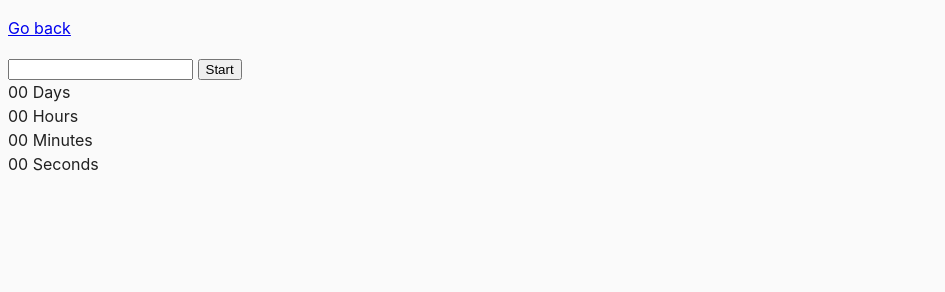
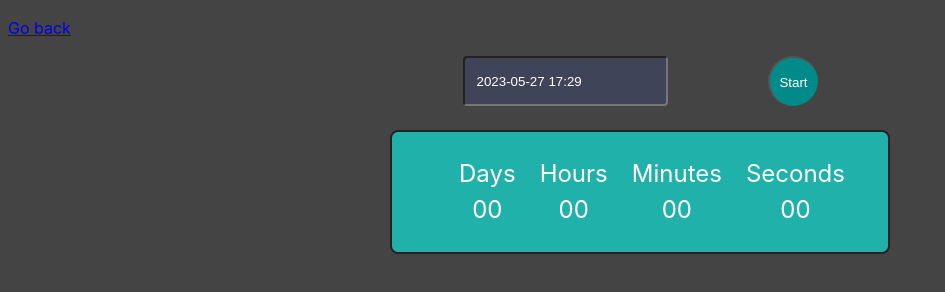
Before and after one commit to savchenkolex/goit-js-hw-09, a website built with Parcel: page src/02-timer.html in a window 1280 px wide. Shown: the whole page, without its empty margins (0-945 px from the left). Built offline with nearby package versions, Linux system fonts and the light colour scheme.

Commit message:
timer done

```diff
--- a/package.json
+++ b/package.json
@@ -14,6 +14,7 @@
     "parcel": "^2.9.0"
   },
   "dependencies": {
+    "flatpickr": "^4.6.13",
     "modern-normalize": "^2.0.0"
   }
 }
--- a/src/02-timer.html
+++ b/src/02-timer.html
@@ -6,12 +6,12 @@
     <title>Countdown timer</title>
     <link rel="stylesheet" href="css/common.css" />
   </head>
-  <body>
+  <body class="cdt-body">
     <p><a href="index.html">Go back</a></p>
-
+<div class="time-wrapper">
     <input type="text" id="datetime-picker" />
     <button type="button" data-start>Start</button>
-
+</div>
     <div class="timer">
       <div class="field">
         <span class="value" data-days>00</span>
--- a/src/css/common.css
+++ b/src/css/common.css
@@ -16,3 +16,66 @@ img {
   display: block;
   max-width: 100%;
 }
+
+.timer {
+  display: flex;
+  justify-content: center;
+  gap: 24px;
+
+  width:500px;
+  margin-top: 24px;
+  margin-left: auto;
+  margin-right: auto;
+  padding-top: 24px;
+  padding-left: 24px;
+  padding-bottom: 24px;
+  border: 2px solid #212121;
+  border-radius: 8px;
+
+  background-color: lightseagreen;
+  color: white;
+  font-size: 24px;
+}
+
+.field {
+  display:flex;
+  flex-direction: column-reverse;
+  align-items: center;
+}
+
+button[data-start] {
+  background-color:darkcyan ;
+  color: white;
+  width: 50px;
+  height: 50px;
+  border-radius: 25px;
+  border-bottom-width: 0;
+  border-right-width: 0;
+  /* border: 2px solid #212121; */
+}
+
+button[data-start]:hover {
+  color: blue;
+}
+button[data-start]:active {
+  box-shadow: 6px 6px 14px -2px rgba(247,243,243,0.77) inset;
+  font-weight: 700;
+  color: yellow;
+}
+
+.time-wrapper {
+  display: flex;
+  justify-content: center;
+  gap: 100px;
+}
+
+#datetime-picker {
+  padding: 12px;
+  border-radius: 4px;
+  color: white;
+  background-color: #3F4458;
+}
+
+.cdt-body {
+  background-color: #212121d6;
+}
--- a/src/js/02-timer.js
+++ b/src/js/02-timer.js
@@ -0,0 +1,72 @@
+import flatpickr from "flatpickr";
+import "flatpickr/dist/flatpickr.min.css";
+require("flatpickr/dist/themes/dark.css");
+
+let intervalId = null;
+
+const buttonStart = document.querySelector('button[data-start]');
+const cunterDays = document.querySelector('span[data-days]');
+const cunterHours = document.querySelector('span[data-hours]');
+const cunterMinutes = document.querySelector('span[data-minutes]');
+const cunterSeconds = document.querySelector('span[data-seconds]');
+
+const options = {
+    enableTime: true,
+    time_24hr: true,
+    defaultDate: new Date(),
+    minuteIncrement: 1,
+    onClose(selectedDates) {
+
+        if (selectedDates[0] < new Date()) {
+            buttonStart.setAttribute('disabled', 'disabled');
+            return alert(
+              'Please choose a date in the future! Do not look back..'
+            );
+          } else if (selectedDates[0] > new Date()) {
+            buttonStart.removeAttribute('disabled', 'disabled');
+          }
+
+          buttonStart.addEventListener('click', interval);
+
+          function interval() {
+            intervalId = setInterval(timer, 1000);
+          }
+          function timer() {
+            const delta = selectedDates[0] - new Date();
+
+            if (delta < 1000) {
+              clearInterval(intervalId);
+            }
+            const formatDelta = convertMs(delta);
+            renderDate(formatDelta);
+          }
+    },
+  };
+
+  flatpickr("#datetime-picker",options);
+
+  function renderDate({ days, hours, minutes, seconds }) {
+    cunterDays.textContent = addZero(days);
+    cunterHours.textContent = addZero(hours);
+    cunterMinutes.textContent = addZero(minutes);
+    cunterSeconds.textContent = addZero(seconds);
+  }
+
+
+  function addZero(value) {
+    return String(value).padStart(2, '0');
+  }
+
+function convertMs(ms) {
+        const second = 1000;
+        const minute = second * 60;
+        const hour = minute * 60;
+        const day = hour * 24;
+
+        const days = Math.floor(ms / day);
+        const hours = Math.floor((ms % day) / hour);
+        const minutes = Math.floor(((ms % day) % hour) / minute);
+        const seconds = Math.floor((((ms % day) % hour) % minute) / second);
+
+        return { days, hours, minutes, seconds };
+      }
```
Also changed, not shown: 1 other file.
